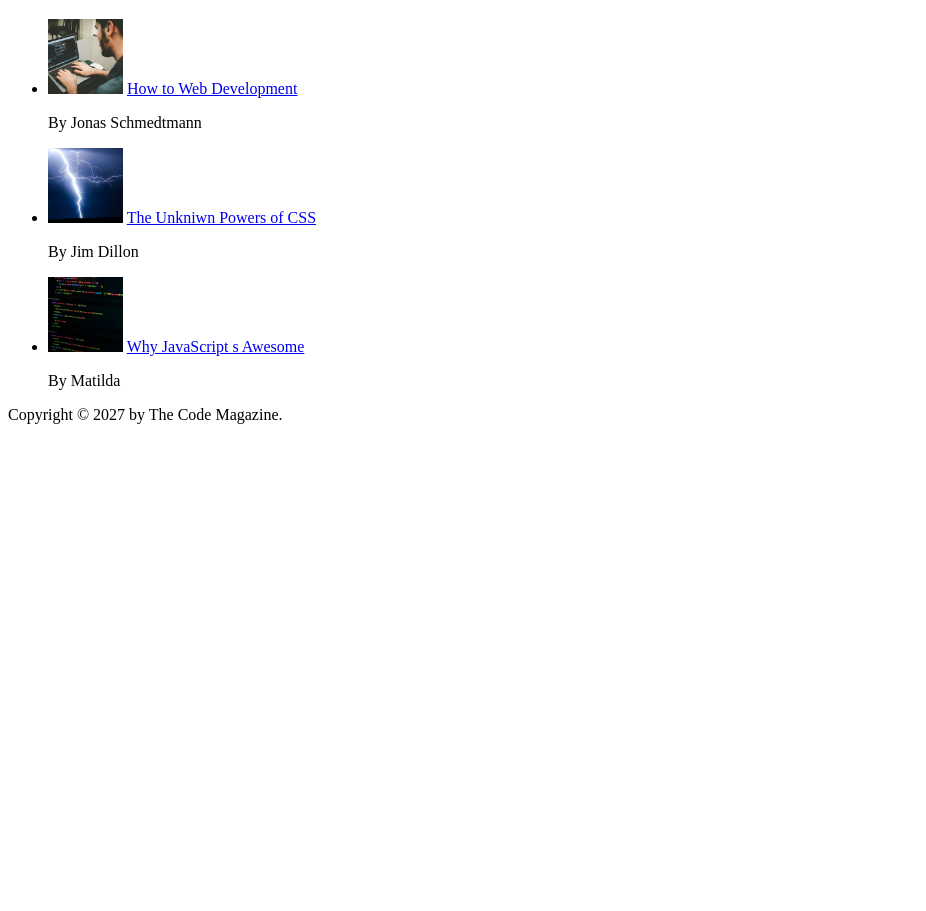
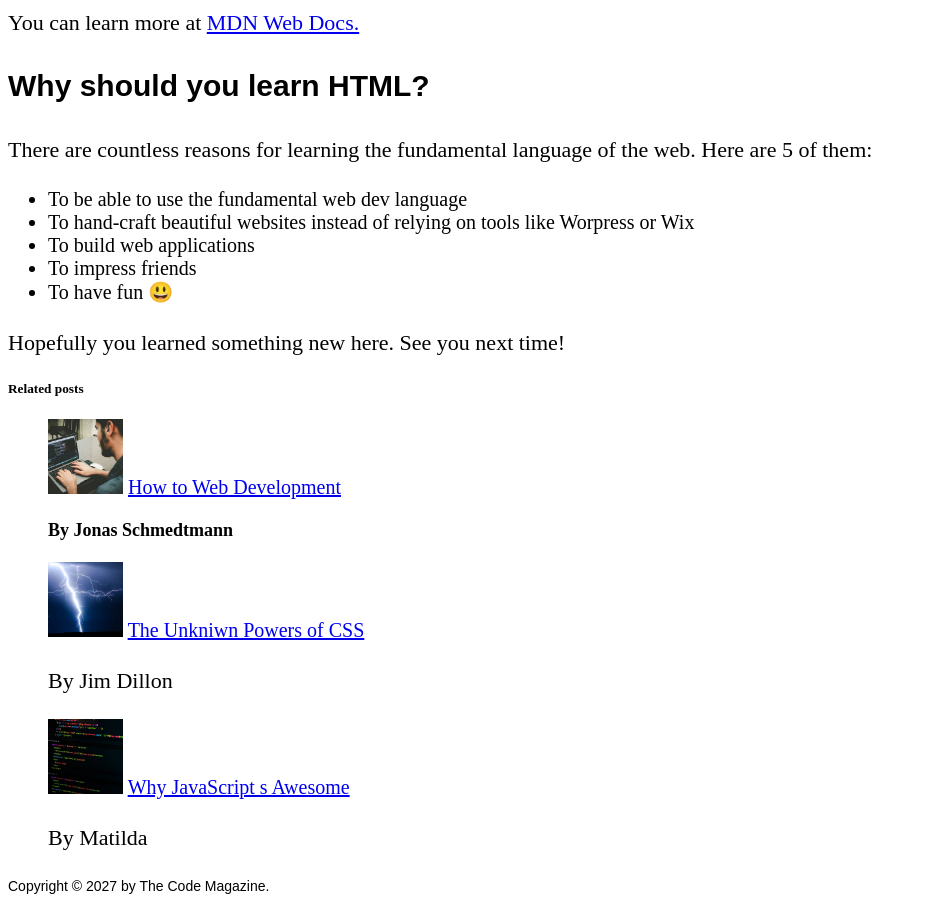
Before and after one commit to mshajkarami/Front-end-programming-course, a plain HTML site: page 02/index.htm in a window 1280 px wide. Shown: the part 1004-1915 px from the top of the page, without its empty margins (0-926 px from the left). Before the commit the page ends 1436 px from the top, so only its background shows below. Drawn offline with Linux system fonts and the light colour scheme.

Commit message:
Create Style CSS and set to HTML page

```diff
--- a/02/index.htm
+++ b/02/index.htm
@@ -3,6 +3,7 @@
   <head>
     <meta charset="UTF-8" />
     <meta name="viewport" content="width=device-width, initial-scale=1.0" />
+    <link href="style.css" rel="stylesheet" />
     <title>The Basic Language of the Web</title>
   </head>
   <body>
@@ -82,11 +83,11 @@
       <h5>Related posts</h5>
 
       <aside>
-        <ul>
+        <ul class="related">
           <li>
             <img src="img/related-1.jpg" alt="" width="75" height="75" />
             <a href="index.htm">How to Web Development</a>
-            <p>By Jonas Schmedtmann</p>
+            <p class="related-author">By Jonas Schmedtmann</p>
           </li>
 
           <li>
@@ -104,6 +105,8 @@
       </aside>
     </article>
 
-    <footer>Copyright &COPY; 2027 by The Code Magazine.</footer>
+    <footer>
+      <p>Copyright &COPY; 2027 by The Code Magazine.</p>
+    </footer>
   </body>
 </html>
--- /dev/null
+++ b/02/style.css
@@ -0,0 +1,48 @@
+h1,
+h2,
+h3,
+h4,
+footer p,
+p.l {
+  font-family: sans-serif;
+}
+h1 {
+  font-size: 26px;
+  text-transform: uppercase;
+  font-style: italic;
+}
+
+h2 {
+  font-size: 40px;
+}
+h3 {
+  font-size: 30px;
+}
+h4 {
+  font-size: 20px;
+  text-transform: uppercase;
+  text-align: center;
+}
+
+p {
+  font-size: 22px;
+  line-height: 1.5;
+}
+li {
+  font-size: 20px;
+}
+footer p {
+  font-size: 14px;
+}
+
+article header p {
+  font-style: italic;
+}
+
+.related-author {
+  font-size: 18px;
+  font-weight: bold;
+}
+.related {
+  list-style: none;
+}
```
